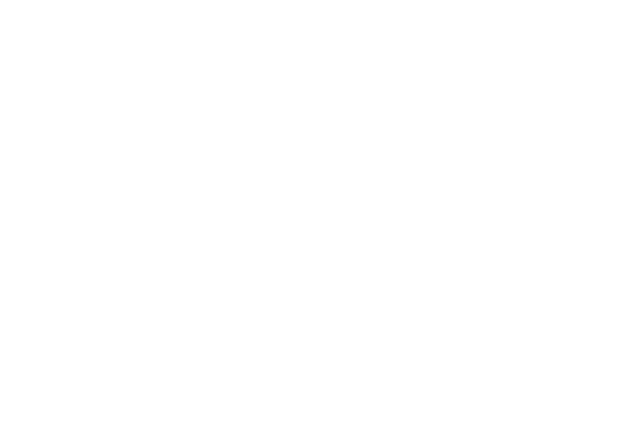
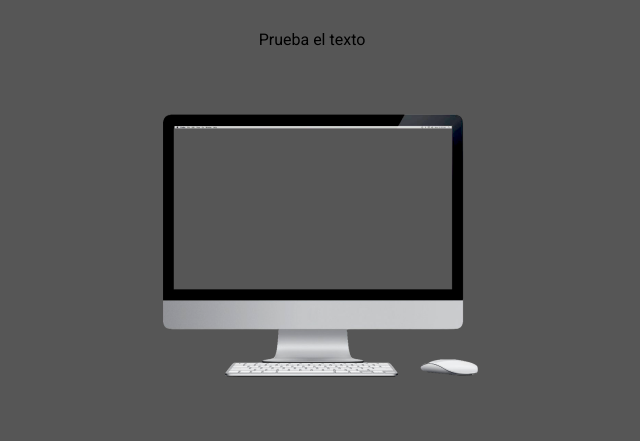
Before and after one commit to adrianaguilaruiz/wheelOfDoom_Zoombadass, a plain HTML site: page index.html in a window 1280 px wide. Shown: the whole page, without its empty margins (328-968 px from the left). Drawn offline with Linux system fonts and the light colour scheme.

Commit message:
update bottom Branch

```diff
--- /dev/null
+++ b/css/bottom.css
@@ -0,0 +1,23 @@
+*{
+    margin: 0;
+    padding: 0;
+    box-sizing: border-box;
+    font-family: 'Roboto', sans-serif;
+    background-color: #565656;
+
+}
+
+@media (min-width: 200px) {
+.message {
+    padding: 30px;
+display: flex;
+justify-content: center;
+align-items: center;
+}
+.monitor {
+    padding: 30px;
+display: flex;
+justify-content: center;
+align-items: center;
+}
+}
--- a/index.html
+++ b/index.html
@@ -7,14 +7,22 @@
     <style>
         @import url('https://fonts.googleapis.com/css2?family=Roboto&display=swap');
     </style>
+    <link rel="stylesheet" href="./css/bottom.css">
     <title>ZOOMbadass</title>
 </head>
 <body>
+    <main>
+    <div class="message">
+    <p>Prueba el texto</p>
+    </div>
+
+    <div class="monitor">
+    <img src="./images/—Pngtree—computer mac_4971106 2.png" alt="ordenador">
+    </div>
+        </main>
     <!--aquí va el upper-->
     <article>
-
     </article>
-
     <script src="./js/main.js" type="text/javascript"></script>
 </body>
-</html></html>
+</html>
```
Also changed, not shown: images/—Pngtree—computer mac_4971106 2.png (added).
